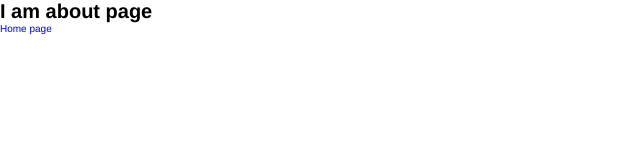
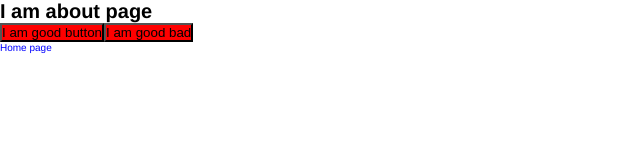
Before and after one commit to Safarali/getsby-toy-app, a Gatsby site: page /about in a window 1280 px wide. Shown: the whole page, without its empty margins (0-640 px from the left). Built offline with nearby package versions, Linux system fonts and the light colour scheme; Gatsby itself is replaced by a stand-in of ours.

Commit message:
Add button

```diff
--- /dev/null
+++ b/src/components/Button.jsx
@@ -0,0 +1,15 @@
+import React from "react";
+import styled from "styled-components";
+
+const ButtonBase = styled.button`
+  background-color: red;
+`;
+
+export const Button = ({ children, handleOnClick }) => {
+  return <ButtonBase onClick={handleOnClick}>{children}</ButtonBase>;
+};
+
+const Image = styled.img`
+  width: 200px;
+  height: auto;
+`;
--- a/src/pages/about.js
+++ b/src/pages/about.js
@@ -1,16 +1,35 @@
 import React from "react";
 import styled from "styled-components";
 import { Link } from "gatsby";
+
+import { Button } from "../components/Button";
 
 const StyledNavLink = styled(Link)`
   text-decoration: none;
   color: ${props => props.theme.color};
 `;
 
+const IamGoodButton = () => {
+  const handleOnClick = () => {
+    console.log("I am good");
+  };
+  return <Button handleOnClick={handleOnClick}>I am good button</Button>;
+};
+
+const IamBadButton = () => {
+  const handleOnClick = () => {
+    console.log("I am bad");
+  };
+  return <Button handleOnClick={handleOnClick}>I am good bad</Button>;
+};
+
 const About = () => {
   return (
     <>
       <h1>I am about page</h1>
+      <IamGoodButton />
+      <IamBadButton />
+      <br />
       <StyledNavLink to="/">Home page</StyledNavLink>
     </>
   );
```
